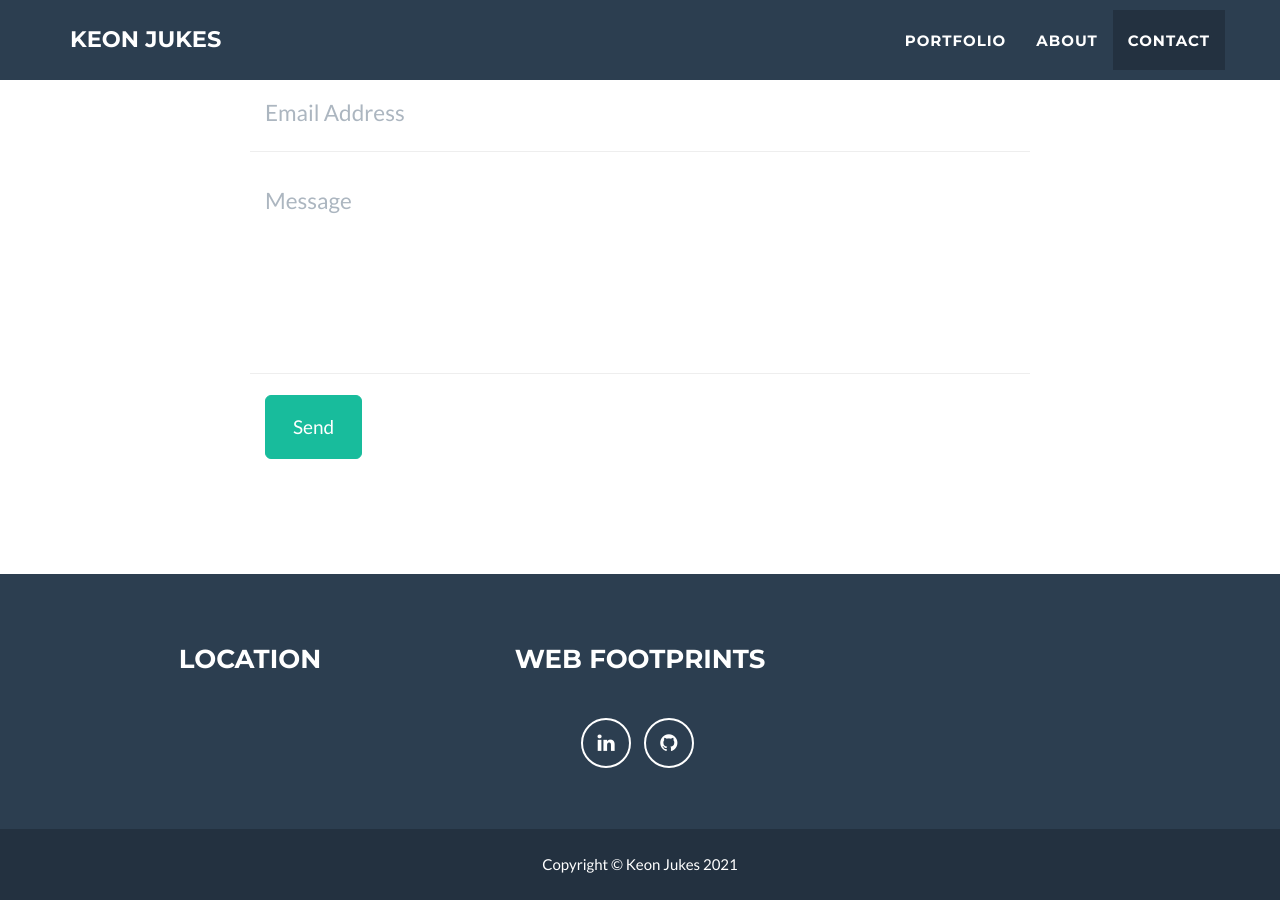
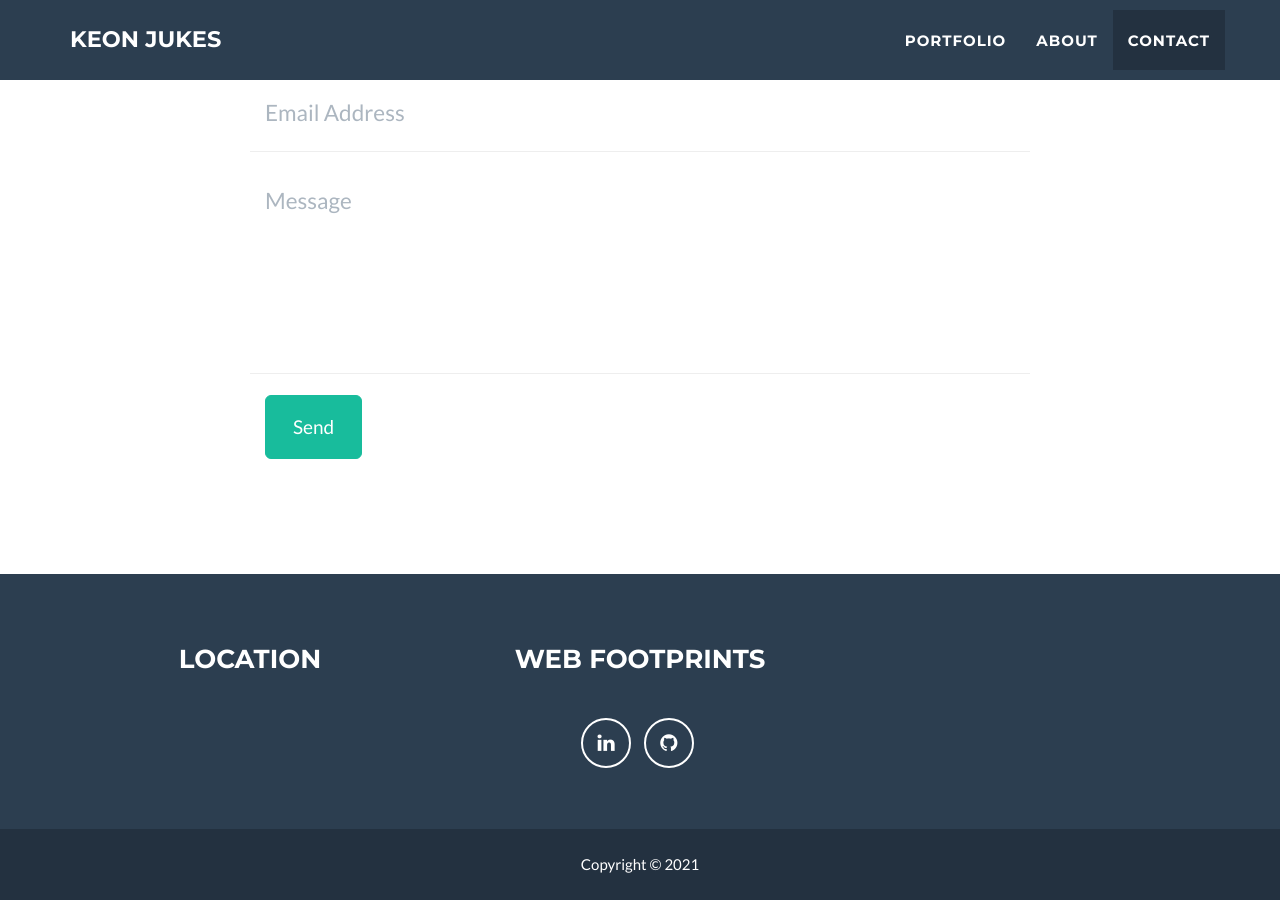
Before and after one commit to jeromelachaud/freelancer-theme, a Jekyll site: the page built from _posts/2014-07-18-project-1.markdown, in a window 1280 px wide and 900 px high, scrolled down 2464 px. Built offline with Jekyll 4.4.1, drawn with Linux system fonts in a browser that asks for light colours; some of the changed lines change nothing that is shown.

Commit message:
Update _config.yml

```diff
--- a/_config.yml
+++ b/_config.yml
@@ -32,7 +32,7 @@ color:
 
 # Footer settings
 footer:
-  copyright: Keon Jukes
+#   copyright: Keon Jukes
   location: Location
   social: Web Footprints
 #   credits: Credits
```
